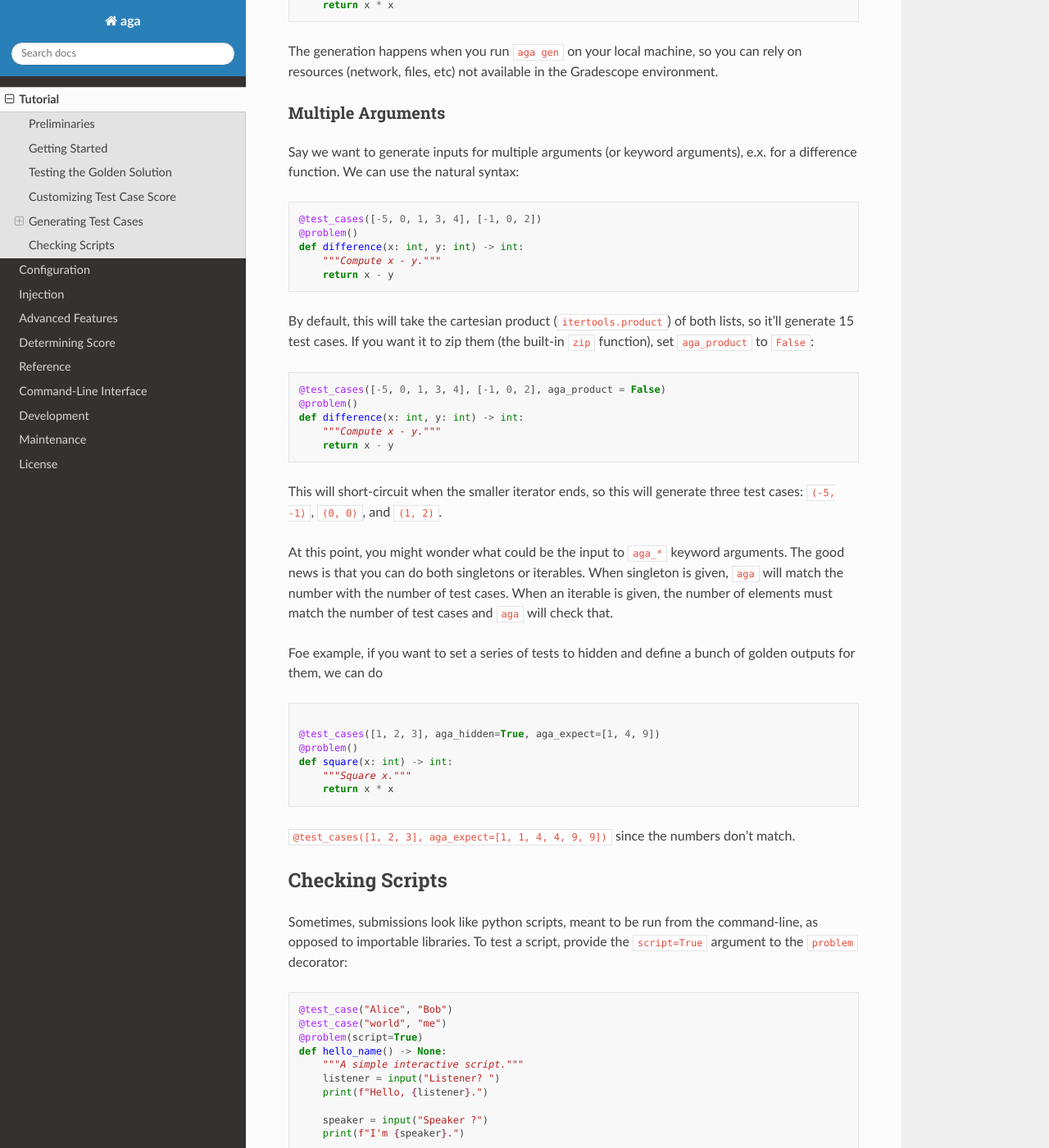
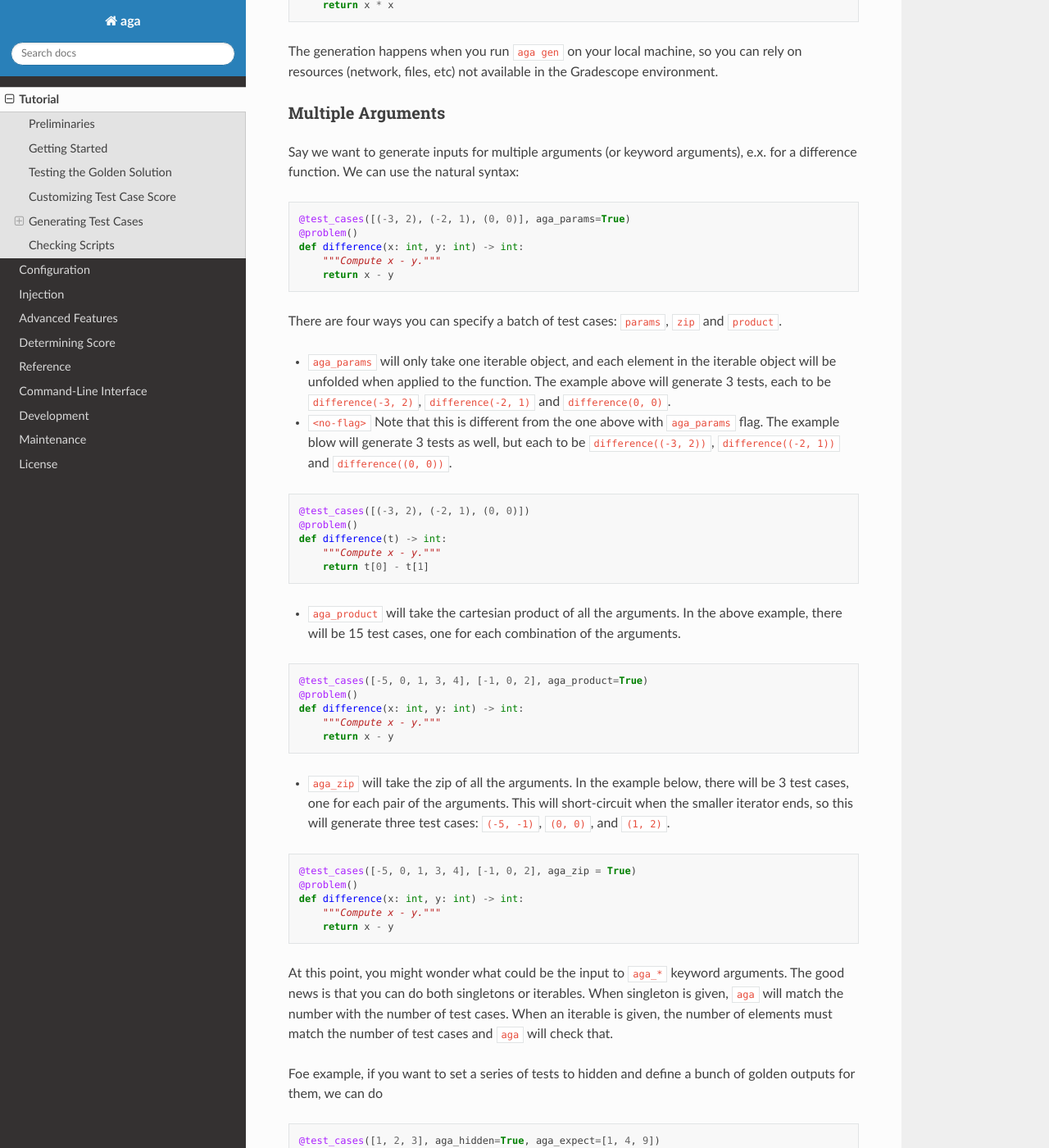
Before and after one commit to rileyshahar/aga, a Sphinx documentation site: the page built from docs/tutorial.md, in a window 1280 px wide and 1400 px high, scrolled down 4726 px. Shown: the whole window at 82% size. Built offline with Sphinx 7.4.7 and the Read the Docs theme 2.0.0, drawn with Linux system fonts in a browser that asks for light colours.

Commit message:
add docs

````diff
--- a/docs/tutorial.md
+++ b/docs/tutorial.md
@@ -248,34 +248,52 @@ Say we want to generate inputs for multiple arguments (or keyword arguments),
 e.x. for a difference function. We can use the natural syntax:
 
 ```python
-@test_cases([-5, 0, 1, 3, 4], [-1, 0, 2])
+@test_cases([(-3, 2), (-2, 1), (0, 0)], aga_params=True)
 @problem()
 def difference(x: int, y: int) -> int:
     """Compute x - y."""
     return x - y
 ```
 
-By default, this will take the cartesian product (`itertools.product`) of both
-lists, so it'll generate 15 test cases. If you want it to zip them (the
-built-in `zip` function), set `aga_product` to `False`:
+There are four ways you can specify a batch of test cases: `params`, `zip` and `product`.
+
+- `aga_params` will only take one iterable object, and each element in the iterable object will be unfolded when applied to the function. The example above will generate 3 tests, each to be `difference(-3, 2)`, `difference(-2, 1)` and `difference(0, 0)`.
+- `<no-flag>` Note that this is different from the one above with `aga_params` flag. The example blow will generate 3 tests as well, but each to be `difference((-3, 2))`, `difference((-2, 1))` and `difference((0, 0))`.
 
 ```python
-@test_cases([-5, 0, 1, 3, 4], [-1, 0, 2], aga_product = False)
+@test_cases([(-3, 2), (-2, 1), (0, 0)])
+@problem()
+def difference(t) -> int:
+    """Compute x - y."""
+    return t[0] - t[1]
+```
+
+- `aga_product` will take the cartesian product of all the arguments. In the above example, there will be 15 test cases, one for each combination of the arguments.
+
+```python
+@test_cases([-5, 0, 1, 3, 4], [-1, 0, 2], aga_product=True)
 @problem()
 def difference(x: int, y: int) -> int:
     """Compute x - y."""
     return x - y
 ```
 
-This will short-circuit when the smaller iterator ends, so this will generate
+- `aga_zip` will take the zip of all the arguments. In the example below, there will be 3 test cases, one for each pair of the arguments. This will short-circuit when the smaller iterator ends, so this will generate
 three test cases: `(-5, -1)`, `(0, 0)`, and `(1, 2)`.
+
+```python
+@test_cases([-5, 0, 1, 3, 4], [-1, 0, 2], aga_zip = True)
+@problem()
+def difference(x: int, y: int) -> int:
+    """Compute x - y."""
+    return x - y
+```
 
 At this point, you might wonder what could be the input to `aga_*` keyword arguments. The good news is that you can do both singletons or iterables. When singleton is given, `aga` will match the number with the number of test cases. When an iterable is given, the number of elements must match the number of test cases and `aga` will check that.
 
 Foe example, if you want to set a series of tests to hidden and define a bunch of golden outputs for them, we can do
 
 ```python
-
 @test_cases([1, 2, 3], aga_hidden=True, aga_expect=[1, 4, 9])
 @problem()
 def square(x: int) -> int:
````
Also changed, not shown: 1 other file.
